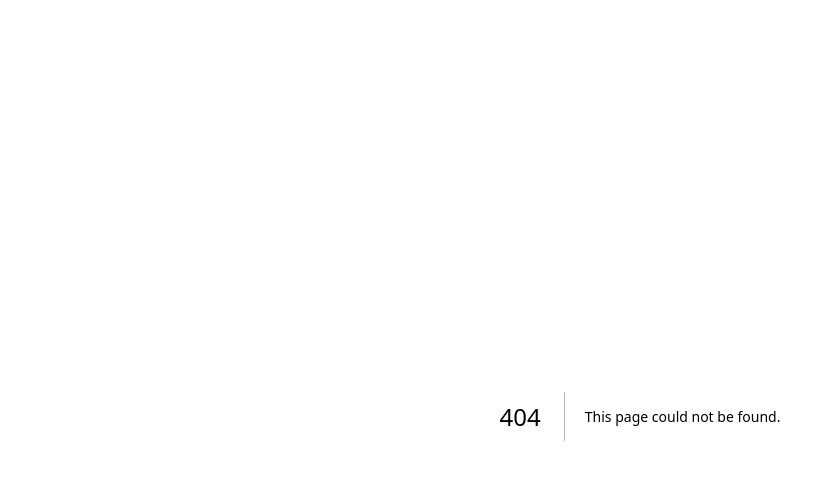
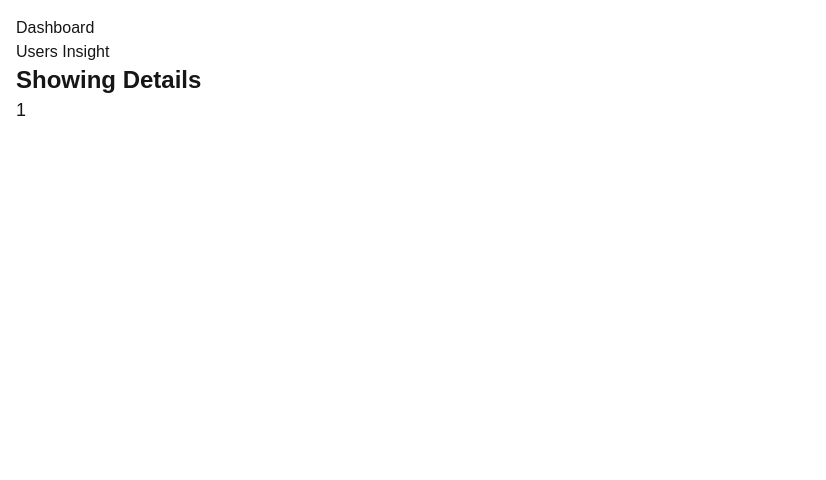
Before and after one commit to vchandwani/next-app, a Next.js app: page /dashboard/users/1 in a window 1280 px wide. Before the commit this address had no page. Shown: the top 480 px of the page, without its empty margins (0-826 px from the left). Built offline with nearby package versions, Linux system fonts and the light colour scheme.

Commit message:
Route Re structuring and analysis
Route Re structuring and analysis

```diff
--- /dev/null
+++ b/app/(dashboard)/dashboard/analytics/page.tsx
@@ -0,0 +1,9 @@
+import React from 'react'
+
+const Analytics = () => {
+  return (
+    <div>Analytics</div>
+  )
+}
+
+export default Analytics
--- /dev/null
+++ b/app/(dashboard)/dashboard/users/[id]/page.tsx
@@ -0,0 +1,14 @@
+import React from 'react'
+
+const UserDetails = async ({ params }: { params: Promise<{ id: string }> }) => {
+  const { id } = await params;
+
+  return (
+    <>
+      <h1 className="text-2xl font-bold">Showing Details</h1>
+      <p className="text-lg">{id}</p>
+    </>
+  )
+}
+
+export default UserDetails
--- /dev/null
+++ b/app/(dashboard)/dashboard/users/layout.tsx
@@ -0,0 +1,12 @@
+import React from 'react'
+
+const Layout = ({children}: {children: React.ReactNode}) => {
+  return (
+    <div>
+        <>Users Insight</>
+        {children}
+    </div>
+  )
+}
+
+export default Layout
--- a/app/users/page.tsx
+++ b/app/(dashboard)/dashboard/users/page.tsx
@@ -1,3 +1,4 @@
+import Link from 'next/link';
 import React from 'react'
 //Fetching in server component has extra benefits like caching, streaming, and avoiding CORS issues.Avoding fetching in client component is a good practice to avoid unnecessary re-renders and improve performance.
 // Next JS has caching built in for server components, so you can use the fetch API directly without any additional libraries. You can also use the revalidate option to specify how often the data should be re-fetched.
@@ -29,7 +30,9 @@ const UsersPage = async () => {
                 <tbody>
                     {users.map((user: User) => (
                         <tr key={user.id}>
-                            <td className='border border-slate-400 px-4 py-2'>{user.id}</td>
+                            <td className='border border-slate-400 px-4 py-2 link'>
+                                <Link href={`/dashboard/users/${user.id}`}>{user.id}</Link>
+                            </td>
                             <td className='border border-slate-400 px-4 py-2'>{user.name}</td>
                             <td className='border border-slate-400 px-4 py-2'>{user.email}</td>
                         </tr>
--- /dev/null
+++ b/app/(dashboard)/layout.tsx
@@ -0,0 +1,12 @@
+import React from 'react'
+
+const Layout = ({ children }: { children: React.ReactNode }) => {
+  return (
+    <div>
+      <header>Dashboard</header>
+      {children}
+    </div>
+  )
+}
+
+export default Layout
--- /dev/null
+++ b/app/(root)/about/page.tsx
@@ -0,0 +1,9 @@
+import React from 'react'
+
+const page = () => {
+  return (
+    <div>About</div>
+  )
+}
+
+export default page
--- /dev/null
+++ b/app/(root)/layout.tsx
@@ -0,0 +1,9 @@
+import React from 'react'
+
+const Layout = ({ children }: { children: React.ReactNode }) => {
+  return (
+    <div>{children}</div>
+  )
+}
+
+export default Layout
--- a/app/page.tsx
+++ b/app/page.tsx
@@ -9,9 +9,9 @@ export default function Home() {
       <div className="absolute right-0 top-0">
         <ThemeToggle />
       </div>
-      <h1>Hello World</h1>
+      <h1>Hello NextJs</h1>
       {/* Client Side Navigation */}
-      <Link href="/users">Users</Link>
+      <Link href="/dashboard/users">Users</Link>
       <ProductCard />
     </main>
     );
```
Also changed, not shown: app/(dashboard)/dashboard/users/new/page.tsx (renamed from app/users/new/page.tsx).
